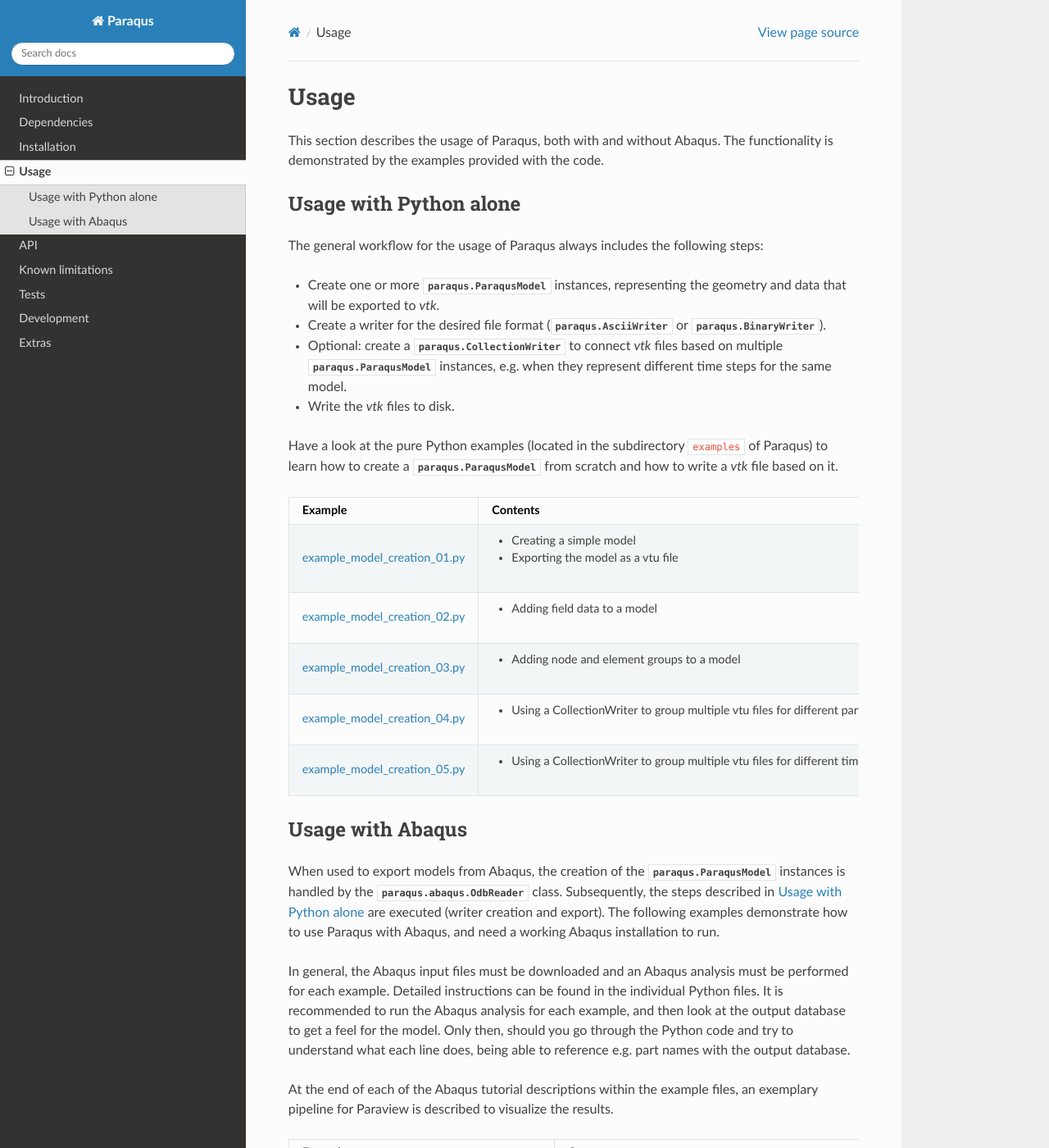
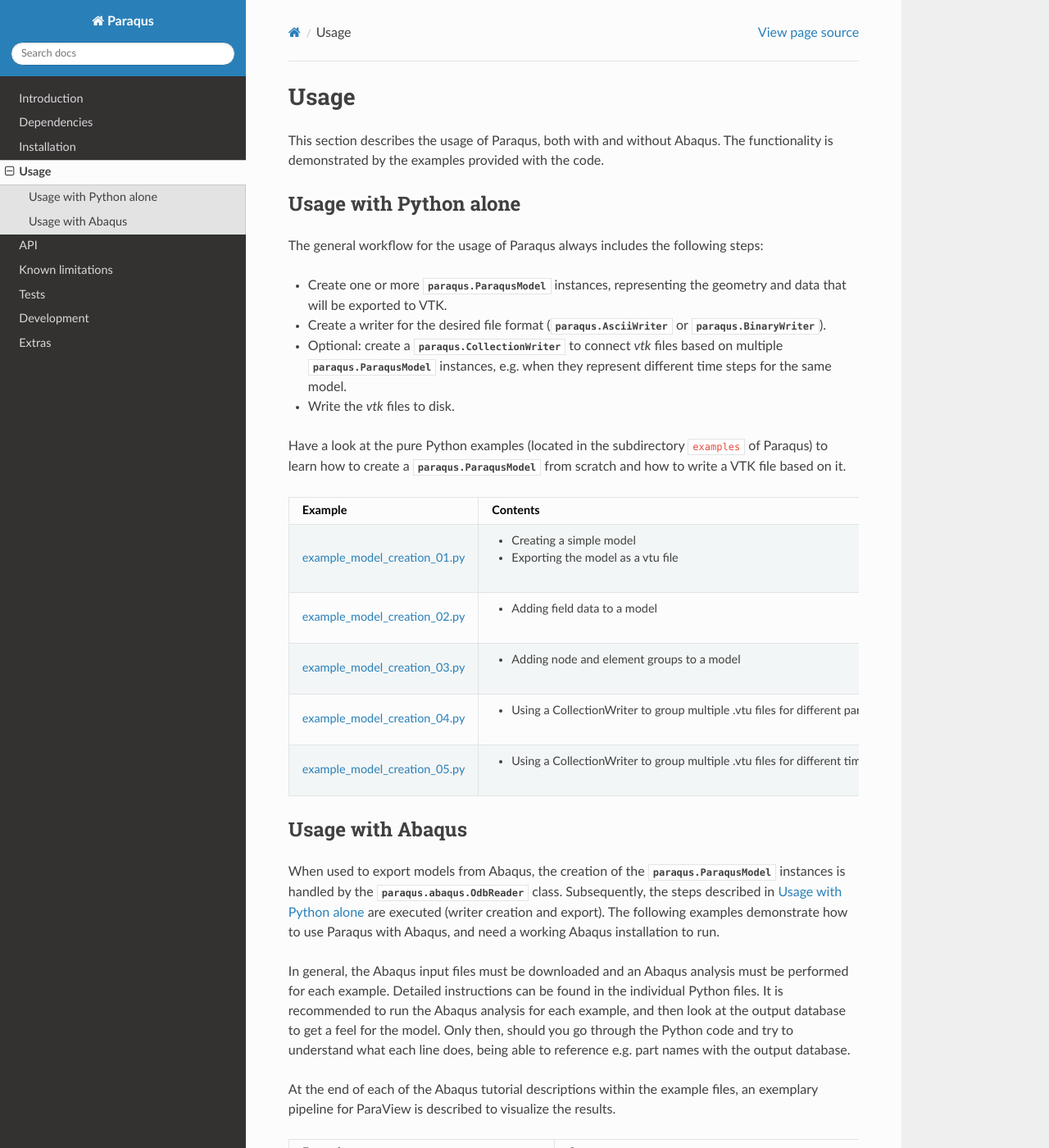
Before and after one commit to tmfrln/paraqus, a Sphinx documentation site: the page built from doc/source/usage.rst, in a window 1280 px wide and 1400 px high. Shown: the whole window at 82% size. Built offline with Sphinx 7.4.7 and the Read the Docs theme 3.1.0, drawn with Linux system fonts in a browser that asks for light colours; some of the changed text lies outside the part shown.

Commit message:
found some minor typos

```diff
--- a/doc/source/api.rst
+++ b/doc/source/api.rst
@@ -27,9 +27,9 @@
    :members:
    :inherited-members:
 
-ODBReader
+OdbReader
 ---------
-The ODBReader class is only useable in the Abaqus Python interpreter.
+The OdbReader class is only useable in the Abaqus Python interpreter.
 
 .. autoclass:: paraqus.abaqus.OdbReader
    :members:
--- a/doc/source/dependencies.rst
+++ b/doc/source/dependencies.rst
@@ -5,6 +5,6 @@
 
 The only dependencies for Paraqus are Python 2.7 or higher and NumPy. When the Abaqus Python interpreter is used, NumPy is already installed by default. If Paraqus is installed via ``pip``, NumPy will be automatically installed as well. Paraqus was tested with numpy 1.15.4 and above.
 
-If Paraqus is used to export Abaqus results, Abaqus must be installed. Paraqus was tests with Abaqus versions 2023 and 2024.
+If Paraqus is used to export Abaqus results, Abaqus must be installed. Paraqus was tested with Abaqus versions 2023 and 2024.
 
 Optional dependencies to compile the documentation are ``setuptools``, ``sphinx``, and ``sphinx-rtd-theme``, but we encourage the use of the online documentation.
--- a/doc/source/limitations.rst
+++ b/doc/source/limitations.rst
@@ -1,13 +1,13 @@
 Known limitations
 =================
 
-This section lists some known limitations of Paraqus and/or the visualisation with the ``.vtk`` file format.
+This section lists some known limitations of Paraqus and/or the visualisation with the VTK file format.
 
 **Abaqus functionality that does not work with Paraqus**
 
 - Abaqus uses surface tensors for some field outputs. These tensors are associated with element faces, and therefore not directly applicable to the geometry cells you export with Paraqus. For now, surface tensors are not supported.
 
 
-**Stuff Paraview/vtk can not handle to the best of our knowledge**
+**Stuff Paraview/VTK can not handle to the best of our knowledge**
 
-- Paraview/vtk does not support different values for different sides of a surface cell. This means that you can not visualize e.g. the different values at the upper/lower side of shell elements in the same view.
+- Paraview/VTK does not support different values for different sides of a surface cell. This means that you can not visualize e.g. the different values at the upper/lower side of shell elements in the same view.
--- a/doc/source/usage.rst
+++ b/doc/source/usage.rst
@@ -10,12 +10,12 @@
 
 The general workflow for the usage of Paraqus always includes the following steps:
 
-- Create one or more :py:class:`paraqus.ParaqusModel` instances, representing the geometry and data that will be exported to *vtk*.
+- Create one or more :py:class:`paraqus.ParaqusModel` instances, representing the geometry and data that will be exported to VTK.
 - Create a writer for the desired file format (:py:class:`paraqus.AsciiWriter` or :py:class:`paraqus.BinaryWriter`).
 - Optional: create a :py:class:`paraqus.CollectionWriter` to connect *vtk* files based on multiple :py:class:`paraqus.ParaqusModel` instances, e.g. when they represent different time steps for the same model.
 - Write the *vtk* files to disk.
 
-Have a look at the pure Python examples (located in the subdirectory ``examples`` of Paraqus) to learn how to create a :py:class:`paraqus.ParaqusModel` from scratch and how to write a *vtk* file based on it.
+Have a look at the pure Python examples (located in the subdirectory ``examples`` of Paraqus) to learn how to create a :py:class:`paraqus.ParaqusModel` from scratch and how to write a VTK file based on it.
 
 ===================================================================================================================     ==========================================================
 Example                                                                                                                 Contents
@@ -27,10 +27,10 @@
 
 `example_model_creation_03.py <https://github.com/tmfrln/paraqus/blob/main/examples/example_model_creation_03.py>`_     - Adding node and element groups to a model
 
-`example_model_creation_04.py <https://github.com/tmfrln/paraqus/blob/main/examples/example_model_creation_04.py>`_     - Using a CollectionWriter to group multiple vtu files
+`example_model_creation_04.py <https://github.com/tmfrln/paraqus/blob/main/examples/example_model_creation_04.py>`_     - Using a CollectionWriter to group multiple .vtu files
                                                                                                                           for different parts of the same model
 
-`example_model_creation_05.py <https://github.com/tmfrln/paraqus/blob/main/examples/example_model_creation_05.py>`_     - Using a CollectionWriter to group multiple vtu files
+`example_model_creation_05.py <https://github.com/tmfrln/paraqus/blob/main/examples/example_model_creation_05.py>`_     - Using a CollectionWriter to group multiple .vtu files
                                                                                                                           for different time steps
 
 ===================================================================================================================     ==========================================================
@@ -42,7 +42,7 @@
 
 In general, the Abaqus input files must be downloaded and an Abaqus analysis must be performed for each example. Detailed instructions can be found in the individual Python files. It is recommended to run the Abaqus analysis for each example, and then look at the output database to get a feel for the model. Only then, should you go through the Python code and try to understand what each line does, being able to reference e.g. part names with the output database.
 
-At the end of each of the Abaqus tutorial descriptions within the example files, an exemplary pipeline for Paraview is described to visualize the results.
+At the end of each of the Abaqus tutorial descriptions within the example files, an exemplary pipeline for ParaView is described to visualize the results.
 
 =====================================================================================================================================================     ===============================================================================
 Example                                                                                                                                                   Contents
@@ -58,7 +58,7 @@
                                                                                                                                                           - Fields that are not defined at all nodes/elements
 
 `example_abaqus_rivet_forming.py <https://github.com/tmfrln/paraqus/blob/main/examples/example_abaqus_rivet_forming.py>`_                                 - CEL elements
-                                                                                                                                                          - Large models, parallel *vtk* files
+                                                                                                                                                          - Large models, parallel VTK files
 
 `run_example_abaqus_extrusion.py <https://github.com/tmfrln/paraqus/blob/main/examples/run_example_abaqus_extrusion.py>`_                                 - User materials
                                                                                                                                                           - Exporting large numbers of frames for video animations
```
